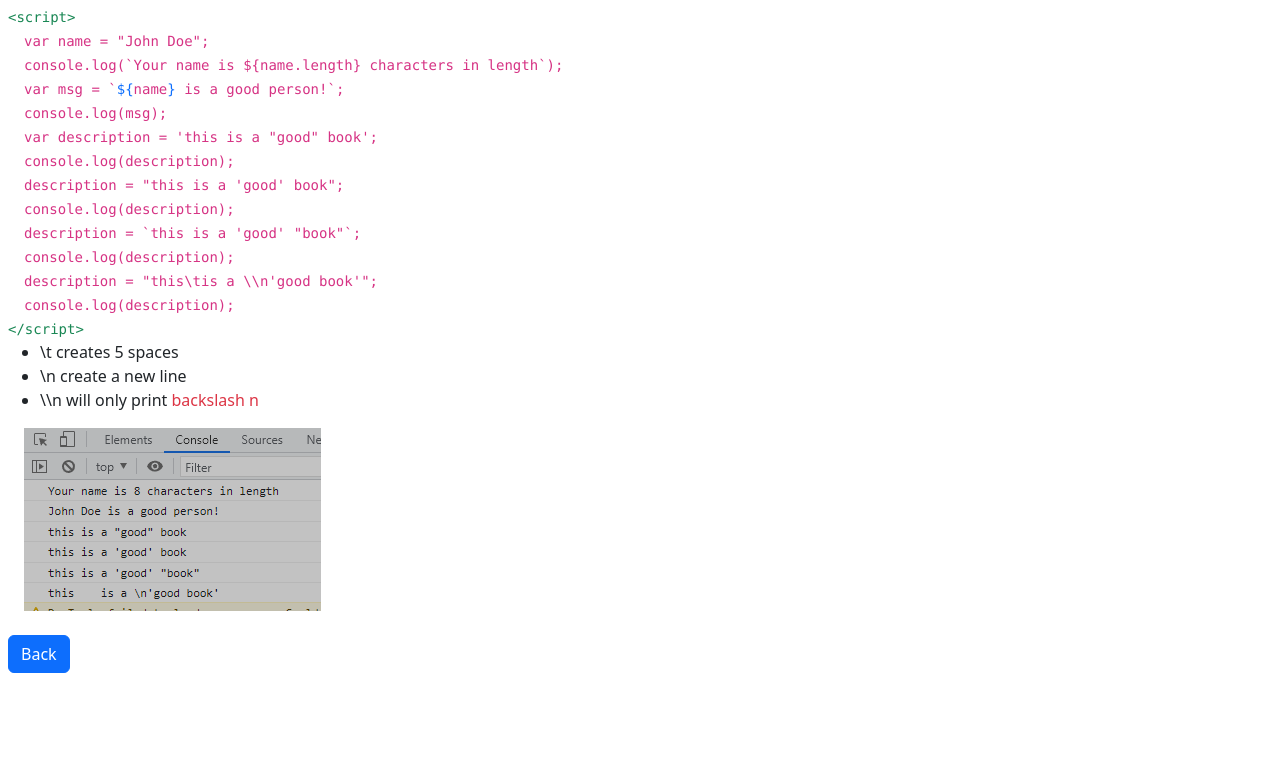
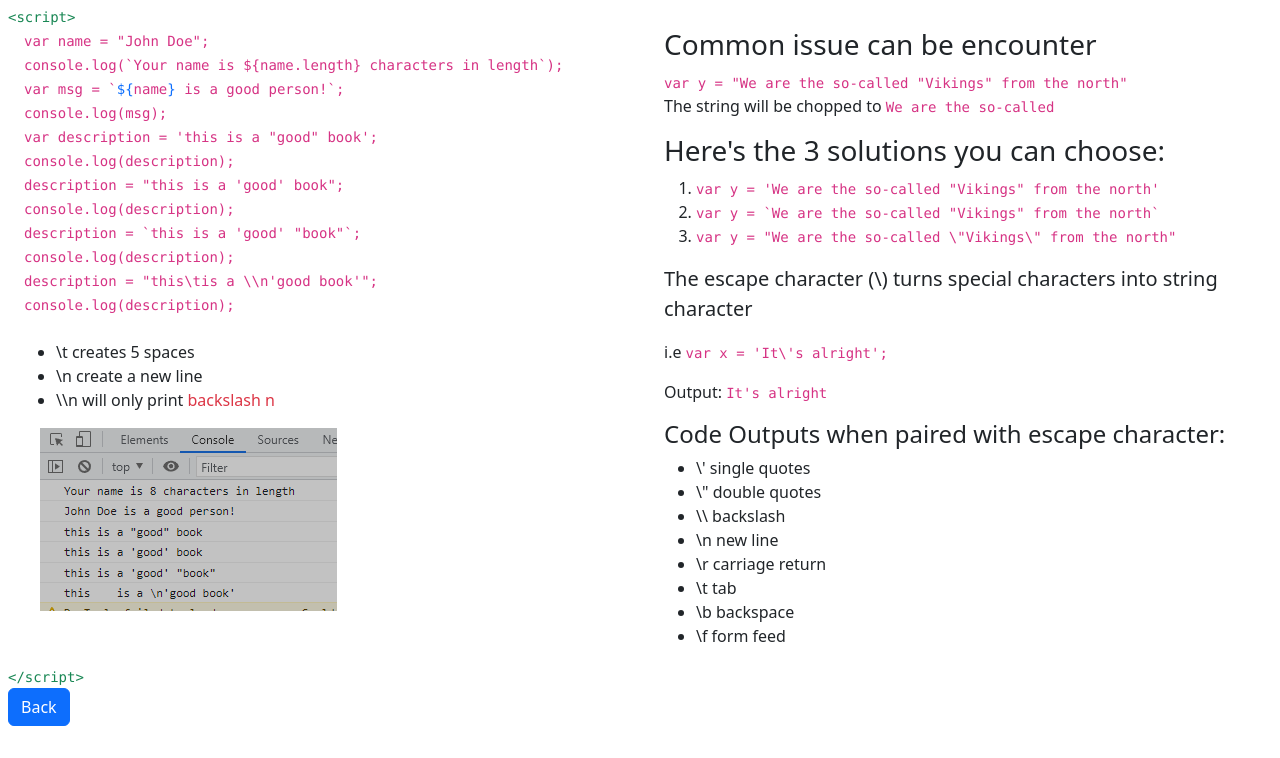
Before and after one commit to comet-me/ES6, a website: page 1.4-strings.html in a window 1280 px wide. Shown: the part 42-800 px from the top of the page. Drawn offline with Linux system fonts and the light colour scheme.

Commit message:
adding additional information in strings.html

```diff
--- a/1.4-strings.html
+++ b/1.4-strings.html
@@ -14,7 +14,8 @@
     <code class="text-success">
         &#60script&#62
     </code>
-    <div class="content ps-3">
+    <div class="row ps-3">
+        <div class="col-lg-6">
             <code>
                 var name = "John Doe";
             </code><br>
@@ -50,17 +51,51 @@
             </code><br>
             <code>
                 console.log(description);
-        </code><br>
-    </div>
-    <code class="text-success">
-        &#60/script&#62
-    </code><br>
+            </code><br><br>
             <ul>
                 <li>\t creates 5 spaces</li>
                 <li>\n create a new line</li>
                 <li>\\n will only print <span class="text-danger">backslash n</span></li>
             </ul>
-    <img src="images/Screenshot_5.png" alt="Screenshot 5" class="ps-3"><br><br>
+            <img src="images/Screenshot_5.png" alt="Screenshot 5" class="ps-3"><br>
+        </div>
+        <div class="col-lg-6">
+            <h3>Common issue can be encounter</h3>
+            <code>var y = "We are the so-called "Vikings" from the north"</code>
+            <p>The string will be chopped to <code>We are the so-called</code></p>
+            <h3>Here's the 3 solutions you can choose:</h3>
+            <ol>
+                <li>
+                    <code>var y = 'We are the so-called "Vikings" from the north'</code>
+                </li>
+                <li>
+                    <code>var y = `We are the so-called "Vikings" from the north`</code>
+                </li>
+                <li>
+                    <code>
+                        var y = "We are the so-called \"Vikings\" from the north"
+                    </code>
+                </li>
+            </ol>
+            <p class="lead">The escape character (\) turns special characters into string character</p>
+            <p>i.e <code>var x = 'It\'s alright';</code></p>
+            <p>Output: <code>It's alright</code></p>
+            <h4>Code Outputs when paired with escape character:</h4>
+            <ul>
+                <li>\' single quotes</li>
+                <li>\" double quotes</li>
+                <li>\\ backslash</li>
+                <li>\n new line</li>
+                <li>\r carriage return</li>
+                <li>\t tab</li>
+                <li>\b backspace</li>
+                <li>\f form feed</li>
+            </ul>
+        </div>
+    </div>
+    <code class="text-success">
+        &#60/script&#62
+    </code><br>
     <a href="index.html" class="btn btn-primary">Back</button></a>
     <script>
         var name = "John Doe";
```
Lines whose indentation alone changed are shown as unchanged.
